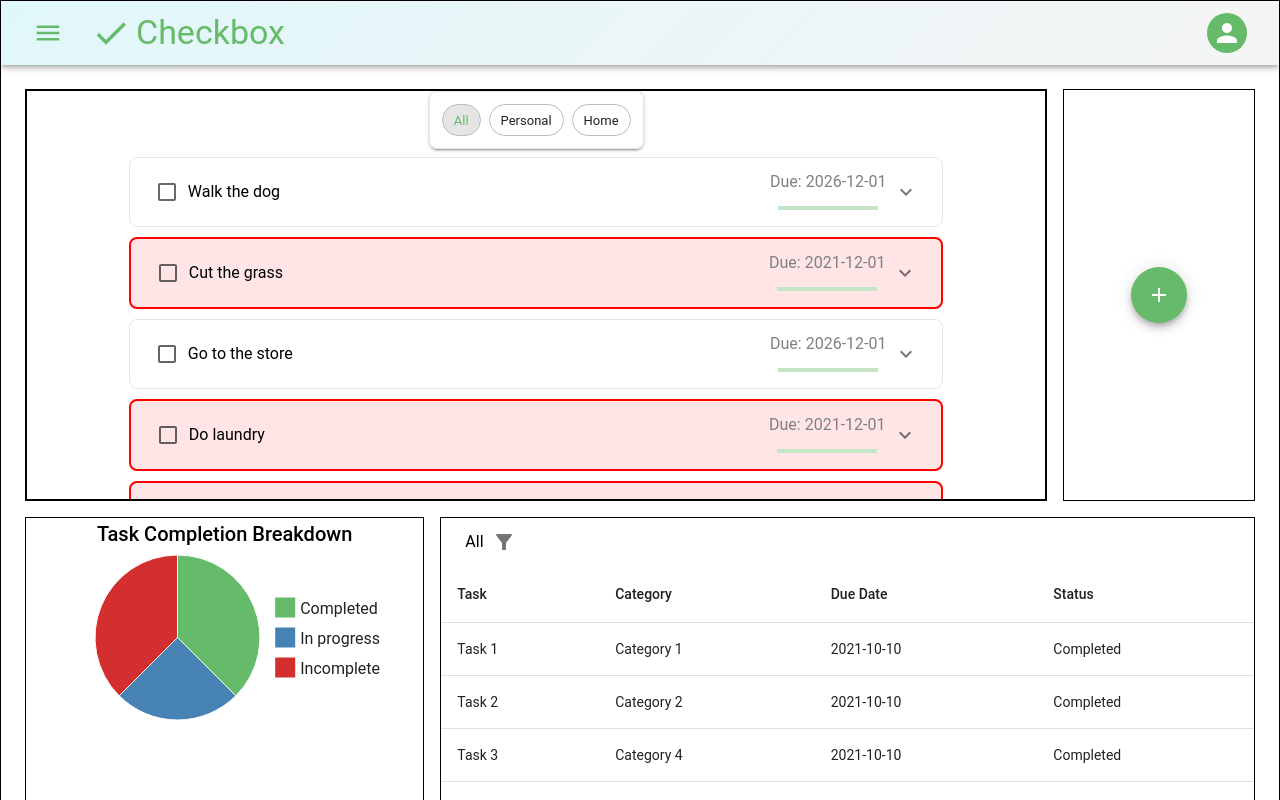
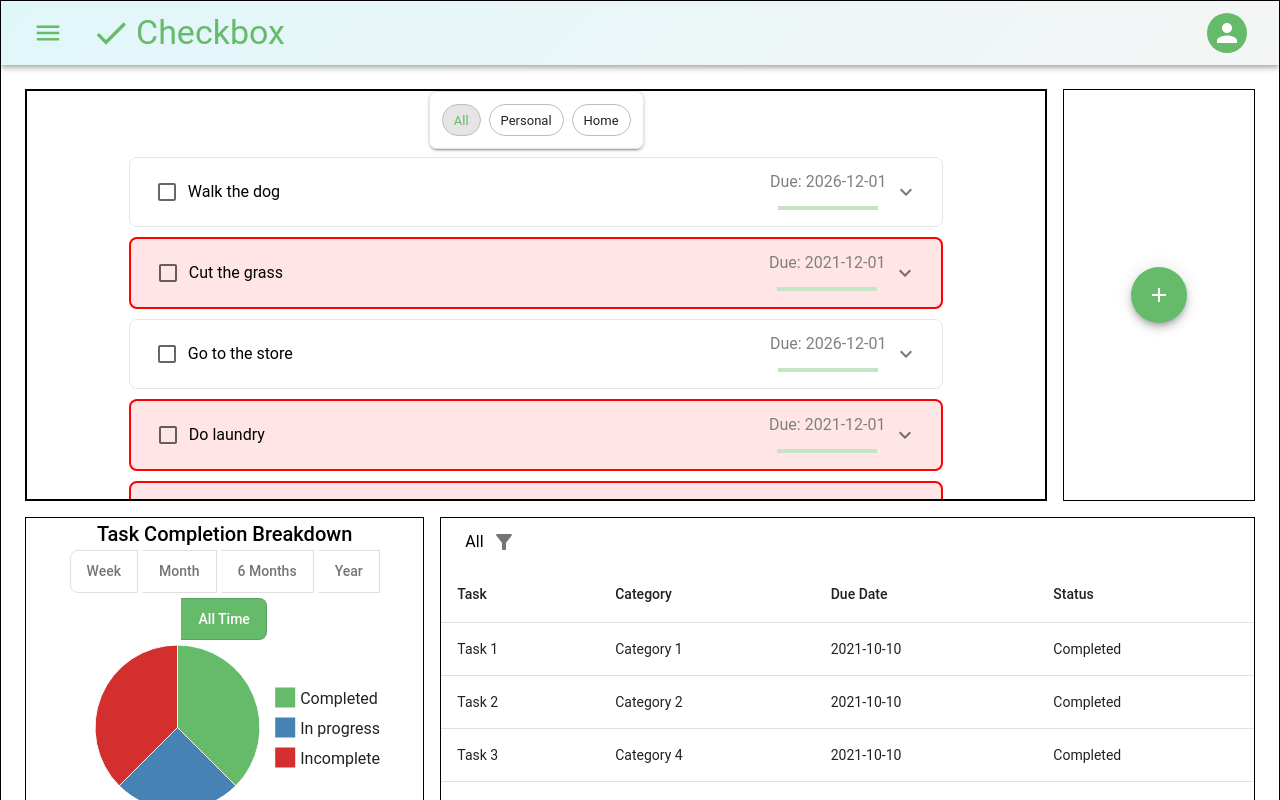
Before and after one commit to rymbowman/Task-Management-App---Frontend, a React (Vite) app in the folder Checkbox-Frontend/: page /dashboard in a window 1280 px wide. Shown: the top 800 px of the page. Built offline with nearby package versions, Linux system fonts and the light colour scheme.

Commit message:
Create PieChart toggle component and add it to PieChartStats component

```diff
--- a/Checkbox-Frontend/src/components/task-stats/PieChartStats.jsx
+++ b/Checkbox-Frontend/src/components/task-stats/PieChartStats.jsx
@@ -1,22 +1,93 @@
 import { PieChart } from "@mui/x-charts/PieChart";
 import theme from "../../theme/theme";
 import { Box, Typography } from "@mui/material";
+import PieChartToggleBtn from "./PieChartToggleBtn";
+import { useState } from "react";
 
 const data = [
-  { id: 0, value: 30, label: "Completed", color: theme.palette.primary.main },
-  { id: 1, value: 20, label: "In progress", color: theme.palette.info.main },
-  { id: 2, value: 30, label: "Incomplete", color: theme.palette.error.main },
+  {
+    id: 0,
+    value: 30,
+    label: "Completed",
+    color: theme.palette.primary.main,
+    date: "2021-10-01",
+  },
+  {
+    id: 1,
+    value: 20,
+    label: "In progress",
+    color: theme.palette.info.main,
+    date: "2025-02-15",
+  },
+  {
+    id: 2,
+    value: 30,
+    label: "Incomplete",
+    color: theme.palette.error.main,
+    date: "2021-10-01",
+  },
 ];
 
 const PieChartStats = () => {
-  const totalValue = data.reduce((acc, curr) => acc + curr.value, 0);
+  const [dateRange, setDateRange] = useState("all");
+  const [filteredPieChart, setFilteredPieChart] = useState(data);
 
-  const chartData = data.map((item) => ({
+  const filterDataByDateRange = () => {
+    const now = new Date();
+    let filteredData;
+
+    if (dateRange === "week") {
+      filteredData = data.filter((item) => {
+        const itemDate = new Date(item.date);
+        const oneWeekAgo = new Date(now);
+        oneWeekAgo.setDate(now.getDate() - 7);
+        return itemDate >= oneWeekAgo;
+      });
+    } else if (dateRange === "month") {
+      filteredData = data.filter((item) => {
+        const itemDate = new Date(item.date);
+        const oneMonthAgo = new Date(now);
+        oneMonthAgo.setMonth(now.getMonth() - 1);
+        return itemDate >= oneMonthAgo;
+      });
+    } else if (dateRange === "sixMonths") {
+      filteredData = data.filter((item) => {
+        const itemDate = new Date(item.date);
+        const sixMonthsAgo = new Date(now);
+        sixMonthsAgo.setMonth(now.getMonth() - 6);
+        return itemDate >= sixMonthsAgo;
+      });
+    } else if (dateRange === "year") {
+      filteredData = data.filter((item) => {
+        const itemDate = new Date(item.date);
+        const oneYearAgo = new Date(now);
+        oneYearAgo.setFullYear(now.getFullYear() - 1);
+        return itemDate >= oneYearAgo;
+      });
+    } else {
+      filteredData = data;
+    }
+    return filteredData;
+  };
+
+  const handlePieChartChange = (newRange) => {
+    setDateRange(newRange);
+    const filteredData = filterDataByDateRange(newRange);
+    setFilteredPieChart(filteredData);
+  };
+
+  const totalValue = filteredPieChart.reduce(
+    (acc, curr) => acc + curr.value,
+    0
+  );
+
+  const chartData = filteredPieChart.map((item) => ({
     ...item,
     percentage: (item.value / totalValue) * 100,
     color: item.color,
     label: item.label,
   }));
+
   return (
     <Box
       sx={{ display: "flex", flexDirection: "column", alignItems: "center" }}
@@ -24,6 +95,7 @@ const PieChartStats = () => {
       <Typography variant="h6" sx={{ textAlign: "center" }}>
         Task Completion Breakdown
       </Typography>
+      <PieChartToggleBtn handlePieChartChange={handlePieChartChange} />
       <PieChart
         series={[
           {
--- /dev/null
+++ b/Checkbox-Frontend/src/components/task-stats/PieChartToggleBtn.jsx
@@ -0,0 +1,74 @@
+import { styled, ToggleButton, ToggleButtonGroup } from "@mui/material";
+import PropTypes from "prop-types";
+import { useState } from "react";
+
+const ToggleBtn = styled(ToggleButton)(({ theme }) => ({
+  padding: "8px 16px",
+  borderRadius: "8px",
+  fontSize: "0.875rem",
+  fontWeight: 500,
+  textTransform: "none",
+  "&.Mui-selected": {
+    backgroundColor: theme.palette.primary.main,
+    color: theme.palette.common.white,
+    "&:hover": {
+      backgroundColor: theme.palette.primary.dark,
+    },
+  },
+  "&:hover": {
+    backgroundColor: theme.palette.action.hover,
+  },
+}));
+
+const PieChartToggleBtn = ({ handlePieChartChange }) => {
+  const [selected, setSelected] = useState("all");
+
+  const handleSelection = (e) => {
+    const selection = e.target.value;
+    setSelected(selection);
+  };
+
+  return (
+    <ToggleButtonGroup
+      color="primary"
+      value={selected}
+      exclusive
+      onChange={handleSelection}
+      sx={{
+        display: "flex",
+        flexWrap: "wrap",
+        justifyContent: "center",
+        gap: "5px",
+      }}
+    >
+      <ToggleBtn value="week" variant="outlined" onClick={handlePieChartChange}>
+        Week
+      </ToggleBtn>
+      <ToggleBtn
+        value="month"
+        variant="outlined"
+        onClick={handlePieChartChange}
+      >
+        Month
+      </ToggleBtn>
+      <ToggleBtn
+        value="sixMonths"
+        variant="outlined"
+        onClick={handlePieChartChange}
+      >
+        6 Months
+      </ToggleBtn>
+      <ToggleBtn value="year" variant="outlined" onClick={handlePieChartChange}>
+        Year
+      </ToggleBtn>
+      <ToggleBtn value="all" variant="outlined" onClick={handlePieChartChange}>
+        All Time
+      </ToggleBtn>
+    </ToggleButtonGroup>
+  );
+};
+
+PieChartToggleBtn.propTypes = {
+  handlePieChartChange: PropTypes.func.isRequired,
+};
+export default PieChartToggleBtn;
```
